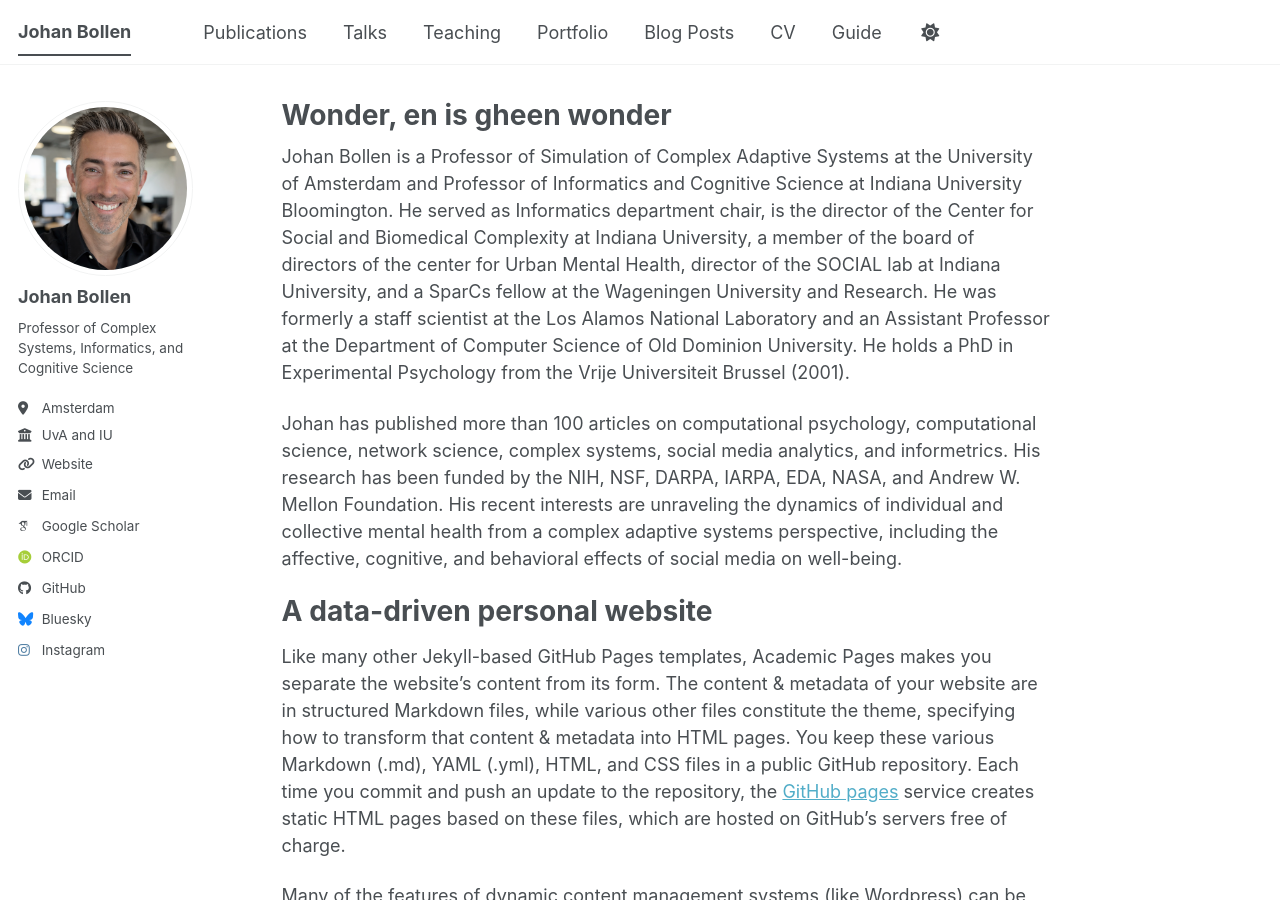
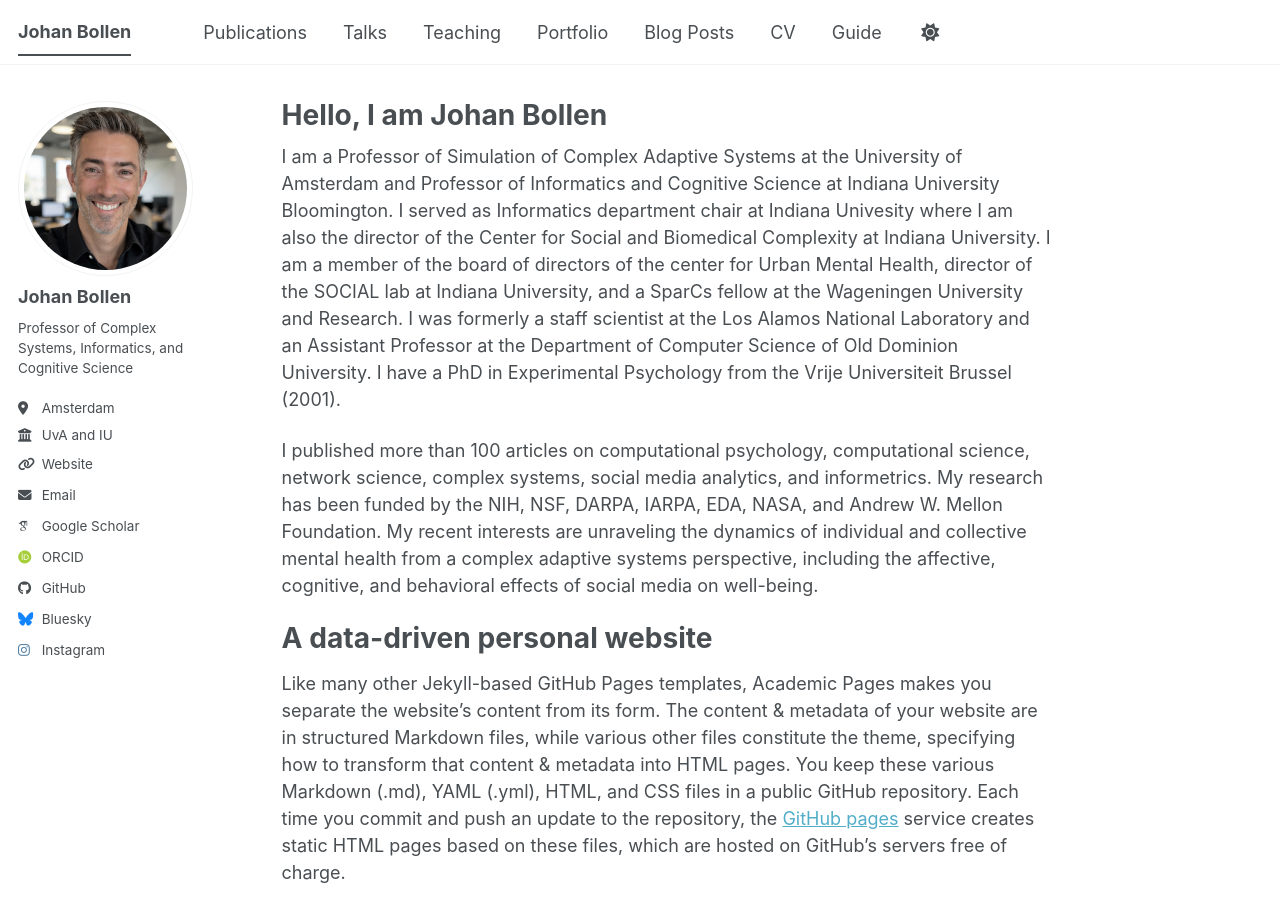
Before and after one commit to jbollen/jbollen.github.io, a Jekyll site: the page built from _pages/about.md, in a window 1280 px wide and 900 px high. Built offline with Jekyll 4.4.1, drawn with Linux system fonts in a browser that asks for light colours; some web fonts are replaced; a script bundle is joined from its source files by our own code; library files that are not in the unit come from our copies.

Commit message:
Update about.md

```diff
--- a/_pages/about.md
+++ b/_pages/about.md
@@ -1,15 +1,15 @@
 ---
 permalink: /
-title: "Wonder, en is gheen wonder"
+title: "Hello, I am Johan Bollen"
 author_profile: true
 redirect_from:
   - /about/
   - /about.html
 ---
 
-Johan Bollen is a Professor of Simulation of Complex Adaptive Systems at the University of Amsterdam and Professor of Informatics and Cognitive Science at Indiana University Bloomington. He served as Informatics department chair, is the director of the Center for Social and Biomedical Complexity at Indiana University, a member of the board of directors of the center for Urban Mental Health, director of the SOCIAL lab at Indiana University, and a SparCs fellow at the Wageningen University and Research. He was formerly a staff scientist at the Los Alamos National Laboratory and an Assistant Professor at the Department of Computer Science of Old Dominion University. He holds a PhD in Experimental Psychology from the Vrije Universiteit Brussel (2001).
+I am a Professor of Simulation of Complex Adaptive Systems at the University of Amsterdam and Professor of Informatics and Cognitive Science at Indiana University Bloomington. I served as Informatics department chair at Indiana Univesity where I am also the director of the Center for Social and Biomedical Complexity at Indiana University. I am a member of the board of directors of the center for Urban Mental Health, director of the SOCIAL lab at Indiana University, and a SparCs fellow at the Wageningen University and Research. I was formerly a staff scientist at the Los Alamos National Laboratory and an Assistant Professor at the Department of Computer Science of Old Dominion University. I have a PhD in Experimental Psychology from the Vrije Universiteit Brussel (2001).
 
-Johan has published more than 100 articles on computational psychology, computational science, network science, complex systems, social media analytics, and informetrics. His research has been funded by the NIH, NSF, DARPA, IARPA, EDA, NASA, and Andrew W. Mellon Foundation. His recent interests are unraveling the dynamics of individual and collective mental health from a complex adaptive systems perspective, including the affective, cognitive, and behavioral effects of social media on well-being.
+I published more than 100 articles on computational psychology, computational science, network science, complex systems, social media analytics, and informetrics. My research has been funded by the NIH, NSF, DARPA, IARPA, EDA, NASA, and Andrew W. Mellon Foundation. My recent interests are unraveling the dynamics of individual and collective mental health from a complex adaptive systems perspective, including the affective, cognitive, and behavioral effects of social media on well-being.
 
 A data-driven personal website
 ======
```
